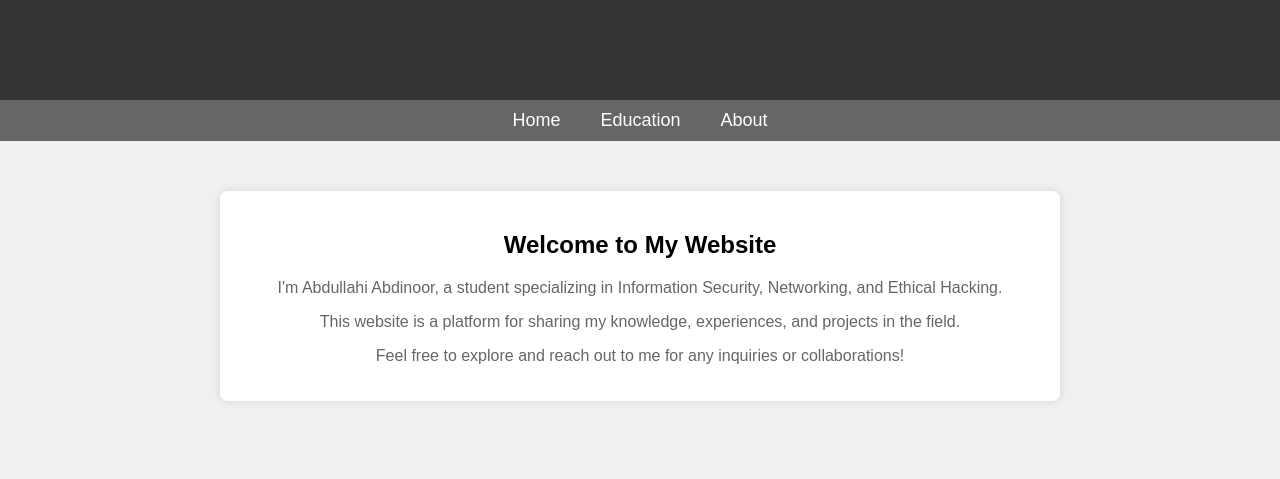
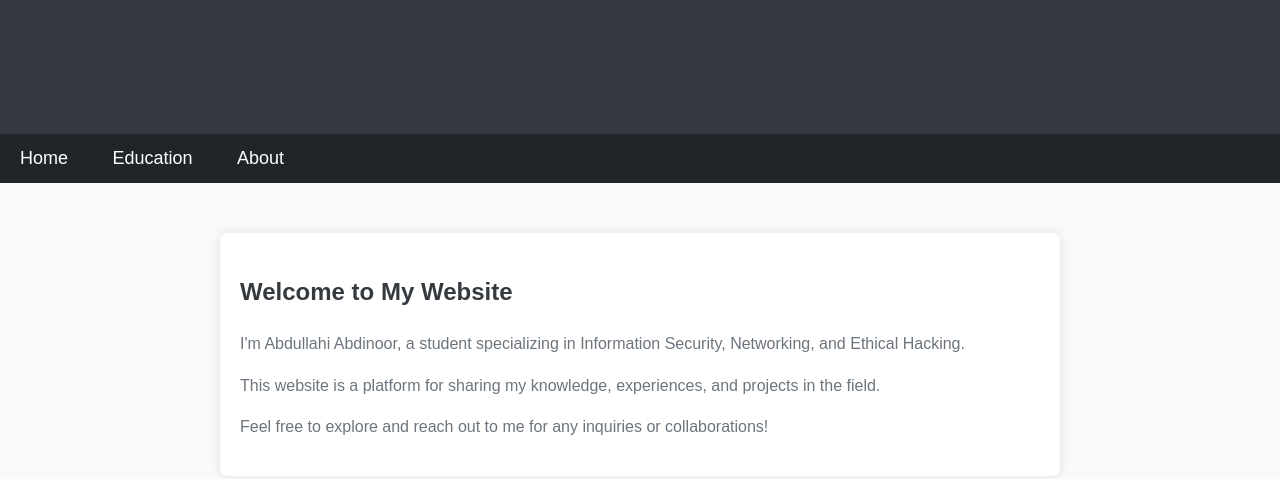
Before and after one commit to user2880/mjpirate, a plain HTML site: page index.html in a window 1280 px wide. Drawn offline with Linux system fonts and the light colour scheme.

Commit message:
Update index.html

```diff
--- a/index.html
+++ b/index.html
@@ -9,18 +9,17 @@
             font-family: Arial, sans-serif;
             margin: 0;
             padding: 0;
-            background-color: #f0f0f0;
-            text-align: center;
+            background-color: #f8f9fa;
+            color: #343a40;
+            line-height: 1.6;
         }
         header {
-            background-color: #333;
+            background-color: #343a40;
             color: #fff;
-            padding: 10px 0;
+            padding: 20px 0;
         }
         nav {
-            display: flex;
-            justify-content: center;
-            background-color: #666;
+            background-color: #212529;
             padding: 10px 0;
         }
         nav a {
@@ -28,6 +27,10 @@
             text-decoration: none;
             margin: 0 20px;
             font-size: 18px;
+            transition: color 0.3s;
+        }
+        nav a:hover {
+            color: #ffc107;
         }
         .container {
             max-width: 800px;
@@ -38,10 +41,10 @@
             box-shadow: 0 0 10px rgba(0, 0, 0, 0.1);
         }
         h1 {
-            color: #333;
+            color: #343a40;
         }
         p {
-            color: #666;
+            color: #6c757d;
         }
     </style>
 </head>
```
